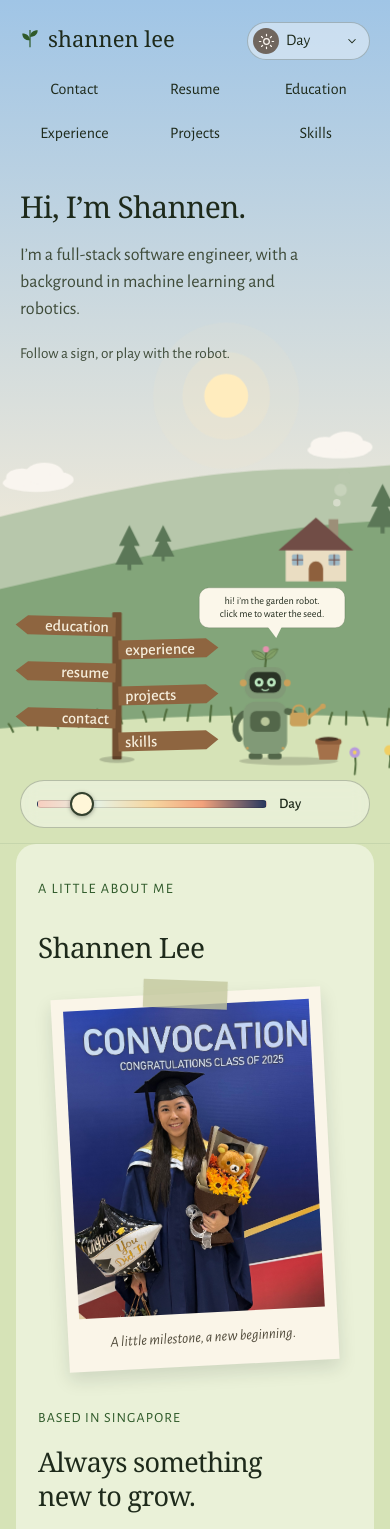
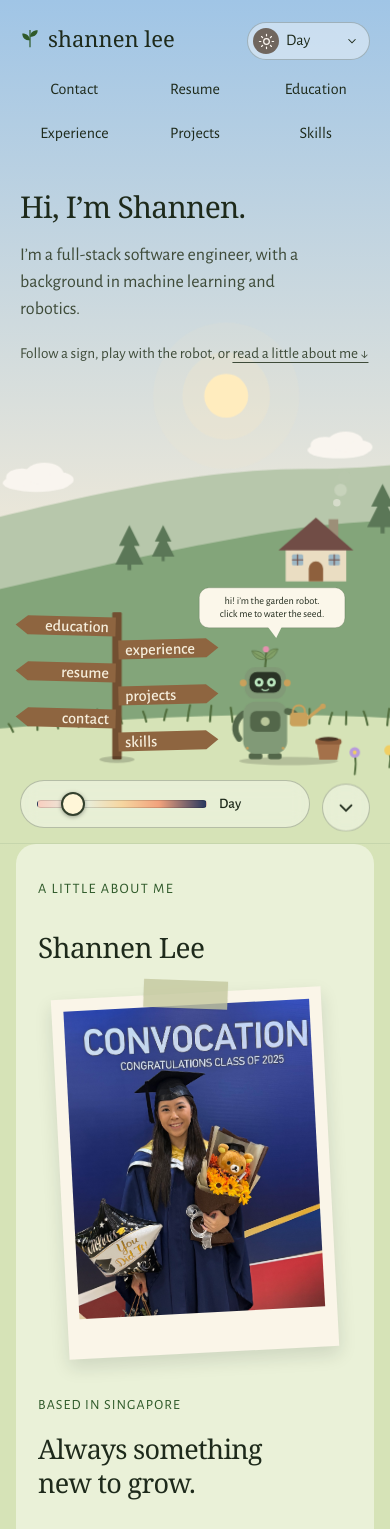
Before and after one commit to shannenlolol/shannen-portfolio, a React (Vite) app: page / in a window 390 px wide. Shown: the top 1529 px of the page. Built offline with nearby package versions, Linux system fonts and the light colour scheme; a web font is replaced by a local one.

Commit message:
feat(home): add a scroll cue and hobbies to the about section

```diff
--- a/src/cottage/cottage.css
+++ b/src/cottage/cottage.css
@@ -149,7 +149,7 @@
 /* A personal keepsake beside the introduction. */
 .cottage-home .about-keepsake{min-width:0}
 .cottage-home .about-keepsake h2{font-size:clamp(28px,3vw,38px);margin-bottom:28px}
-.cottage-home .about-polaroid{position:relative;max-width:290px;margin:0 auto;padding:12px 12px 18px;background:#faf5e8;color:#514b3b;transform:rotate(-3deg);box-shadow:0 8px 18px #10202020}
+.cottage-home .about-polaroid{position:relative;max-width:290px;margin:0 auto;padding:12px 12px 40px;background:#faf5e8;color:#514b3b;transform:rotate(-3deg);box-shadow:0 8px 18px #10202020}
 .cottage-home .about-polaroid img{display:block;width:100%;height:auto;aspect-ratio:4/5;object-fit:cover;object-position:50% 42%}
 .cottage-home .about-polaroid figcaption{margin-top:14px;text-align:center;font-size:15px;line-height:1.4;font-style:italic}
 .cottage-home .about-tape{position:absolute;z-index:1;top:-13px;left:calc(50% - 42px);width:84px;height:28px;background:#c4c79ec9;transform:rotate(5deg);box-shadow:0 1px 2px #0001}
--- a/src/cottage/home.html
+++ b/src/cottage/home.html
@@ -5,7 +5,7 @@
     <div class="wrap copy">
       <h1>Hi, I’m Shannen.</h1>
       <p class="sub">I’m a full-stack software engineer, with a background in machine learning and robotics.</p>
-      <p class="garden-invitation">Follow a sign, or play with the robot.</p>
+      <p class="garden-invitation">Follow a sign, play with the robot, or <a href="#about">read a little about me ↓</a></p>
     </div>
 
     <div class="clock">
@@ -13,16 +13,19 @@
       <input id="tod" aria-label="Time of day" type="range" min="0" max="1000" value="500" aria-valuetext="Sunset">
       <output id="phase" for="tod">Sunset</output>
     </div>
+
+    <a class="scroll-cue" href="#about" aria-label="Scroll down to a little about me">
+      <svg viewBox="0 0 24 24" aria-hidden="true"><path d="M6 9.5l6 6 6-6" /></svg>
+    </a>
   </section>
 
-  <section class="wrap garden" id="skills">
+  <section class="wrap garden" id="about">
     <p class="section-kicker">A little about me</p>
     <div class="about-keepsake">
       <h2>Shannen Lee</h2>
       <figure class="about-polaroid">
         <span class="about-tape" aria-hidden="true"></span>
         <img src="/assets/images/profilepic.jpeg" alt="Shannen Lee smiling at her graduation, holding a bouquet." width="3303" height="3154" loading="lazy" />
-        <figcaption>A little milestone, a new beginning.</figcaption>
       </figure>
     </div>
     <div class="about-notes">
--- a/src/cottage/world.css
+++ b/src/cottage/world.css
@@ -20,7 +20,15 @@ body{isolation:isolate}
 .world-view>main{margin-top:35px;padding:36px;background:var(--surface);border:1px solid var(--line);border-radius:20px;box-shadow:0 8px 32px #1020200a}
 .home-content.cottage-home{background:transparent;pointer-events:none}
 .home-content .hero{background:transparent;min-height:max(760px,100svh)}
-.home-content .clock,.home-content .copy a,.home-content .garden{pointer-events:auto}
+.home-content .clock,.home-content .copy a,.home-content .garden,.home-content .scroll-cue{pointer-events:auto}
+.home-content .garden-invitation a{color:inherit;text-decoration:underline;text-decoration-thickness:1px;text-underline-offset:4px;white-space:nowrap}
+.home-content .garden-invitation a:hover{color:var(--ink)}
+/* A gently bobbing arrow at the foot of the hero, so visitors know Home scrolls down to the about section. */
+.home-content .scroll-cue{position:absolute;left:50%;bottom:26px;z-index:3;display:grid;place-items:center;width:48px;height:48px;margin-left:-24px;border-radius:50%;background:var(--panel);border:1px solid var(--line);color:var(--ink);-webkit-backdrop-filter:blur(8px);backdrop-filter:blur(8px);animation:scroll-cue 2.4s ease-in-out infinite}
+.home-content .scroll-cue svg{width:22px;height:22px;fill:none;stroke:currentColor;stroke-width:2;stroke-linecap:round;stroke-linejoin:round}
+.home-content .scroll-cue:hover{border-color:var(--ink)}
+.home-content .scroll-cue:focus-visible{outline:2px solid var(--ink);outline-offset:4px}
+@keyframes scroll-cue{0%,60%,100%{translate:0 0}30%{translate:0 6px}}
 .home-content .garden{background:var(--surface);border-radius:20px;margin-bottom:70px;padding-top:60px;padding-bottom:60px}
 .world-outgoing{position:absolute;inset:0 0 auto;top:calc(-1 * var(--departure-scroll));width:100%;pointer-events:none!important;z-index:1}
 .is-travelling .world-current{animation:world-arrive 700ms cubic-bezier(.4,0,.2,1) both;will-change:transform,opacity}
@@ -63,10 +71,13 @@ body{isolation:isolate}
  .home-content .copy h1{font-size:clamp(30px,7.7vw,44px)}
  .home-content .sub{max-width:32ch;font-size:18px;line-height:1.5;margin-top:18px}
  .home-content .garden-invitation{margin-top:18px}
- .home-content .clock{min-height:48px;bottom:16px}
+ .home-content .clock{min-height:48px;bottom:16px;right:80px}
+ /* Beside the full-width time slider rather than on top of the signpost. */
+ .home-content .scroll-cue{left:auto;right:20px;bottom:16px;margin-left:0}
 }
 
 /* Match the garden objects’ scroll departure, including keyboard visibility. */
-.home-content .copy,.home-content .clock{opacity:1;visibility:visible;transition:opacity 250ms ease,visibility 250ms}
+.home-content .copy,.home-content .clock,.home-content .scroll-cue{opacity:1;visibility:visible;transition:opacity 250ms ease,visibility 250ms}
 .persistent-landscape[data-scrolled="true"]~.world-stage .home-content .copy,
-.persistent-landscape[data-scrolled="true"]~.world-stage .home-content .clock{opacity:0;visibility:hidden;pointer-events:none}
+.persistent-landscape[data-scrolled="true"]~.world-stage .home-content .clock,
+.persistent-landscape[data-scrolled="true"]~.world-stage .home-content .scroll-cue{opacity:0;visibility:hidden;pointer-events:none}
```
